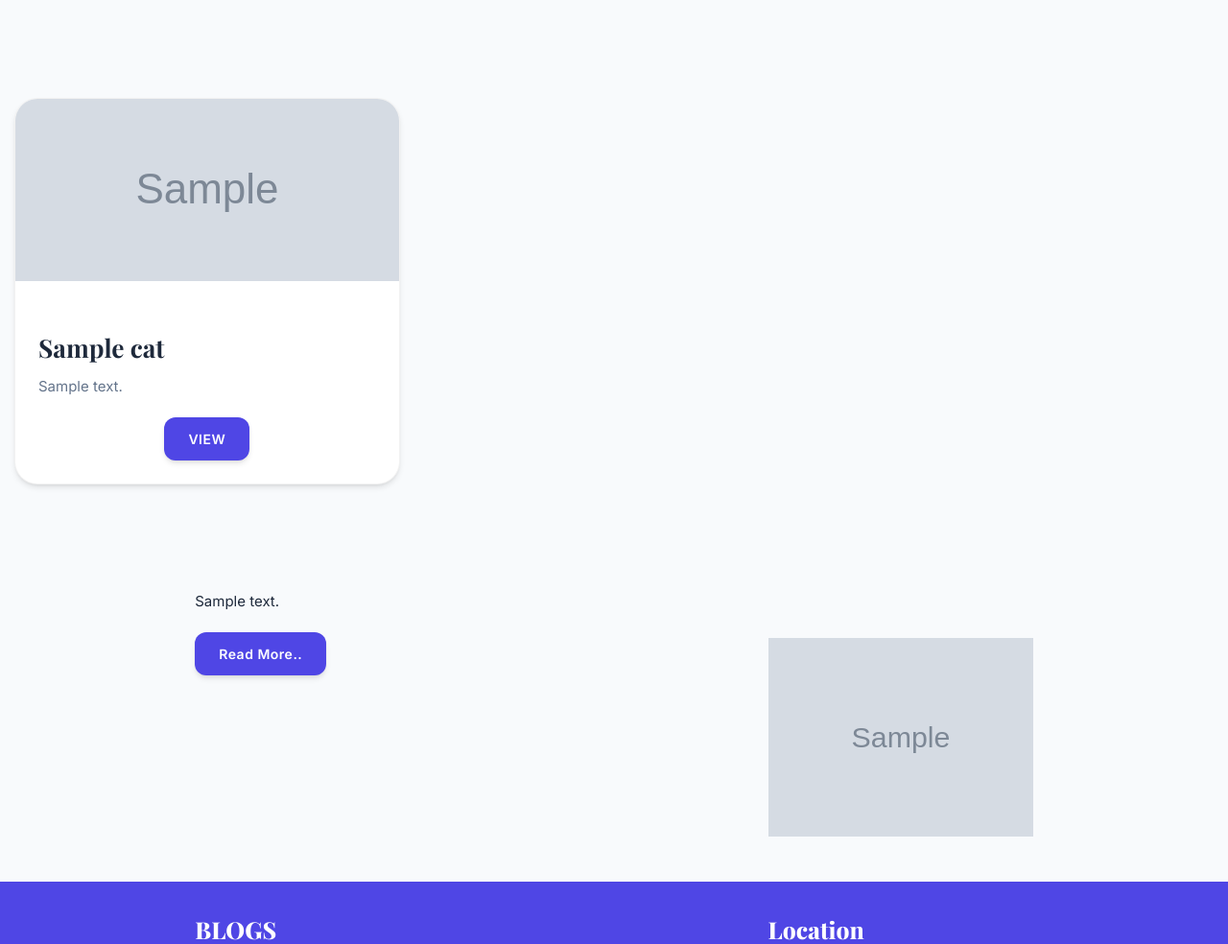
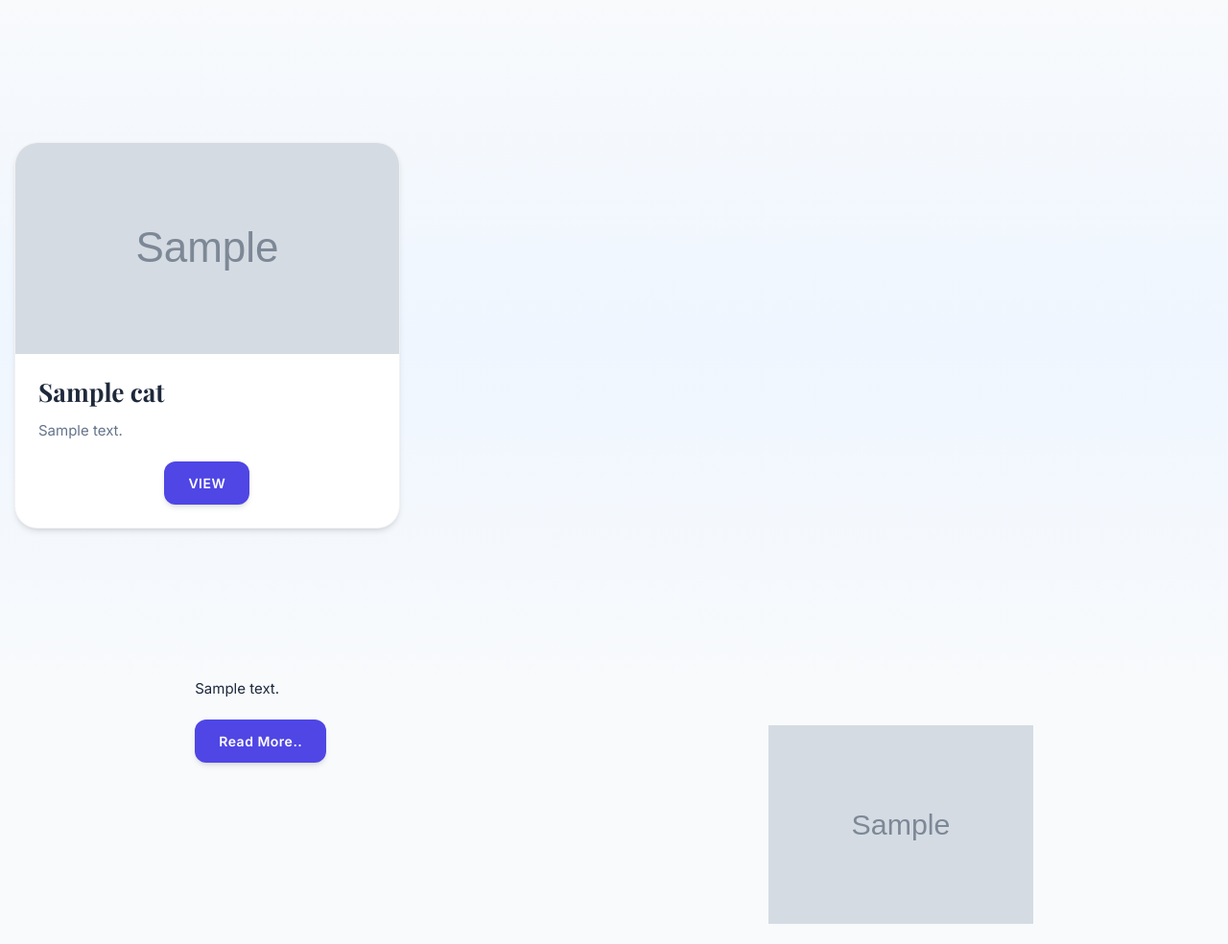
Before and after one commit to MrsPriti/blogsite, a Django app: template template/home.html in a window 1280 px wide. Shown: the part 785-1769 px from the top of the page at 96% size. Run offline with Django 4.2, Linux system fonts and the light colour scheme; the template is opened without the code that fills it: most values are stand-ins (such as "Sample title", 1, 10 or a date in 2020); grey boxes marked "Sample" are stand-in pictures.

Commit message:
Fix search input visibility, add section background, and image fallbacks

```diff
--- a/static/style.css
+++ b/static/style.css
@@ -121,6 +121,12 @@ nav ul a:hover {
     height: 50px !important;
     font-size: 1.1rem !important;
     color: #1e293b !important;
+    width: 100%;
+}
+
+.banner .search-wrapper input::placeholder {
+    color: #64748b !important;
+    opacity: 1;
 }
 
 .banner .search-wrapper button {
@@ -145,7 +151,9 @@ nav ul a:hover {
 
 /* CARDS & CONTAINERS */
 .container-custom {
-    padding: 5rem 0;
+    padding: 8rem 0;
+    background: linear-gradient(to bottom, #f8fafc, #eff6ff, #f8fafc);
+    border-top: 1px solid rgba(0,0,0,0.05);
 }
 
 .card {
--- a/template/home.html
+++ b/template/home.html
@@ -36,9 +36,21 @@
         <div class="card item" style="margin-left:5px;">
 
             <div class="img-container">
-
-                <img src="/media/{{ cat.image }}" class="responsive-img" style="max-height: 190px; width:100%; object-fit:cover;" alt="">
-
+                {% if cat.image %}
+                <img src="/media/{{ cat.image }}" class="responsive-img" style="height: 220px; width:100%; object-fit:cover;" alt="">
+                {% else %}
+                    {% if cat.title == 'Travel' %}
+                    <img src="{% static 'images/pic-1.jpg' %}" class="responsive-img" style="height: 220px; width:100%; object-fit:cover;">
+                    {% elif cat.title == 'Food' %}
+                    <img src="{% static 'images/pic-6.jpg' %}" class="responsive-img" style="height: 220px; width:100%; object-fit:cover;">
+                    {% elif cat.title == 'Photography' %}
+                    <img src="{% static 'images/p1.jpg' %}" class="responsive-img" style="height: 220px; width:100%; object-fit:cover;">
+                    {% elif cat.title == 'Fitness' %}
+                    <img src="{% static 'images/blog-1.jpg' %}" class="responsive-img" style="height: 220px; width:100%; object-fit:cover;">
+                    {% else %}
+                    <img src="{% static 'images/banner.jpg' %}" class="responsive-img" style="height: 220px; width:100%; object-fit:cover;">
+                    {% endif %}
+                {% endif %}
             </div>
             <div class="card-content">
 
```
